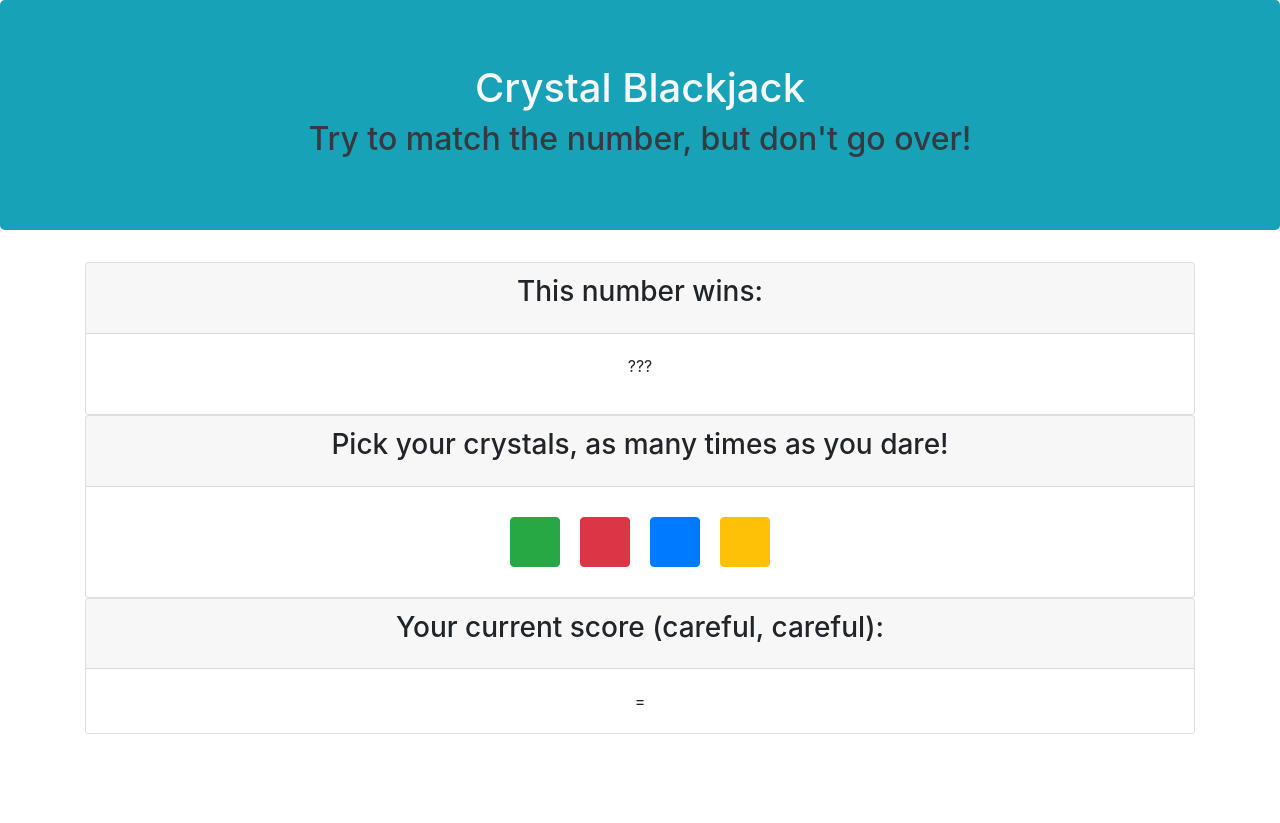
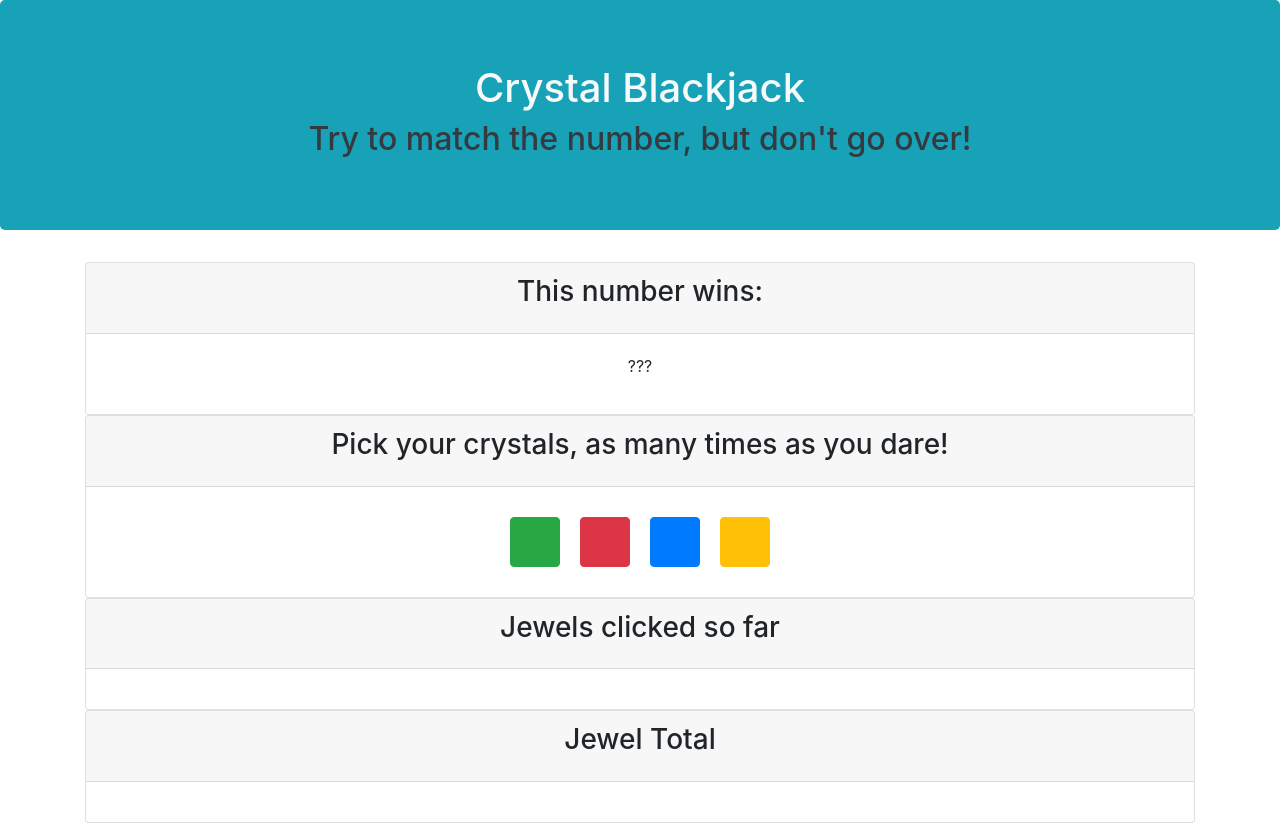
Before and after one commit to misstristin/unit-4-game, a plain HTML site: page index.html in a window 1280 px wide. Before the commit the page ends 800 px from the top, so only its background shows below. Drawn offline with nearby package versions, Linux system fonts and the light colour scheme.

Commit message:
Separated total and jewels clicked

```diff
--- a/index.html
+++ b/index.html
@@ -41,10 +41,18 @@
 
       <div class="card text-center">
         <div class="card-header">
-          <h3 class="card-title">Your current score (careful, careful):</h3>
+          <h3 class="card-title">Jewels clicked so far</h3>
         </div>
         <div class="card-body text-center">
-          <span id="choicesToAdd"></span> = <span id="totalAdded"></span>
+          <span id="choicesToAdd"></span>
+        </div>
+      </div>
+      <div class="card text-center">
+        <div class="card-header">
+          <h3 class="card-title">Jewel Total</h3>
+        </div>
+        <div class="card-body text-center">
+          <span id="totalAdded"></span>
         </div>
       </div>
 
@@ -112,17 +120,6 @@
     $('#totalAdded').text(total);
     }
 
-
-
-
-
-
-
-
-
-
-
-
     });
 
 
```
